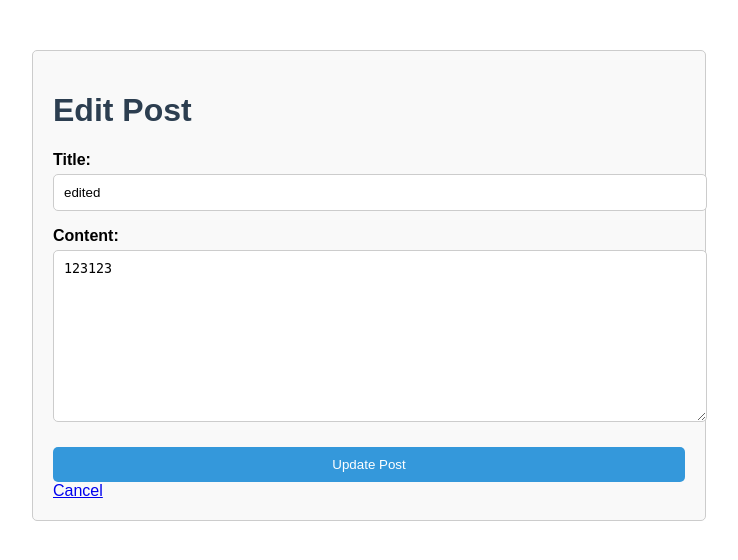
After one commit to neveront/johnsent_appdevMidterm, a Django app: page /post/1/edit/ in a window 1280 px wide. The commit adds this page. Shown: the top 560 px of the page, without its empty margins (271-1009 px from the left). Run offline with Django 5.2, Linux system fonts and the light colour scheme; data comes from the database, SQL or seed files in the repository; both versions use the stored data as it was after the commit.

Commit message:
added UpdateView

```diff
--- a/Project/app/templates/app/post_detail.html
+++ b/Project/app/templates/app/post_detail.html
@@ -7,6 +7,10 @@
     <style>
         body {
             font-family: Arial, sans-serif;
+            background-color: #f4f4f9;
+            margin: 0;
+            padding: 0;
+            display: flex;
             text-align: center;
             margin-top: 50px;
         }
@@ -43,6 +47,7 @@
     <div class="post-detail">
         <h1>{{ post.title }}</h1>
         <p>{{ post.content }}</p>
+        <a class="edit-btn" href="{% url 'post-update' pk=post.pk %}">Edit Post</a>
         <a class="back-btn" href="{% url 'home' %}">Back to All Posts</a>
 
     </div>
--- /dev/null
+++ b/Project/app/templates/app/post_update.html
@@ -0,0 +1,59 @@
+<!DOCTYPE html>
+<html lang="en">
+<head>
+    <meta charset="UTF-8">
+    <meta name="viewport" content="width=device-width, initial-scale=1.0">
+    <title>Edit {{ post.title }}</title>
+    <style>
+        body {
+            font-family: Arial, sans-serif;
+            text-align: center;
+            margin-top: 50px;
+        }
+        .post-form {
+            border: 1px solid #ccc;
+            padding: 20px;
+            margin: 10px auto;
+            width: 50%;
+            text-align: left;
+            border-radius: 5px;
+            background-color: #f9f9f9;
+        }
+        .post-form h1 {
+            color: #2c3e50;
+        }
+        .post-form label {
+            display: block;
+            margin-top: 10px;
+            font-weight: bold;
+        }
+        .post-form input, .post-form textarea {
+            width: 100%;
+            padding: 10px;
+            margin-top: 5px;
+            border-radius: 5px;
+            border: 1px solid #ccc;
+        }
+        .post-form input[type="submit"] {
+            background-color: #3498db;
+            color: white;
+            border: none;
+            cursor: pointer;
+        }
+        .post-form input[type="submit"]:hover {
+            background-color: #2980b9;
+        }
+    </style>
+</head>
+<body>
+    <div class="post-form">
+        <h1>Edit Post</h1>
+        <form method="post">
+            {% csrf_token %}
+            {{ form.as_p }}  <!-- Renders the form fields as paragraphs -->
+            <input type="submit" value="Update Post">
+        </form>
+        <a href="{% url 'post-detail' pk=post.pk %}">Cancel</a> <!-- Link to cancel the update and go back to the post details -->
+    </div>
+</body>
+</html>
--- a/Project/app/urls.py
+++ b/Project/app/urls.py
@@ -1,9 +1,10 @@
 from django.urls import path
 from .views import HomePageView
-from .views import HomePageView, PostCreateView, PostDetailView
+from .views import HomePageView, PostCreateView, PostDetailView, PostUpdateView
 
 urlpatterns = [
     path('', HomePageView.as_view(), name='home'),
     path('post/create/', PostCreateView.as_view(), name='post-create'),
     path('post/<int:pk>/', PostDetailView.as_view(), name='post-detail'),
+    path('post/<int:pk>/edit/', PostUpdateView.as_view(), name='post-update'),
 ]
--- a/Project/app/views.py
+++ b/Project/app/views.py
@@ -10,6 +10,9 @@ from django.views.generic import ListView
 from django.views.generic import DetailView
 from .models import Post
 from django.shortcuts import render, get_list_or_404
+from .models import Post
+from django.urls import reverse_lazy
+from django.views.generic import UpdateView
 from .models import Post
 
 class HomePageView(ListView):
@@ -52,6 +55,18 @@ class PostDetailView(DetailView):
         print(f"Rendering Post Detail for: {context['post'].title}")  # Debugging line
         return context
 
+
+
+class PostUpdateView(UpdateView):
+    model = Post
+    fields = ['title', 'content']  # These are the fields that can be updated
+    template_name = 'app/post_update.html'  # The template we'll create
+    context_object_name = 'post'  # The variable used in the template
+
+    # After the form is successfully submitted, redirect to the updated post detail page
+    def get_success_url(self):
+        return reverse_lazy('post-detail', kwargs={'pk': self.object.pk})
+
     # def post_create(request):
     #     if request.method == 'POST':
     #         form = PostForm(request.POST)
```
Also changed, not shown: Project/db.sqlite3.
